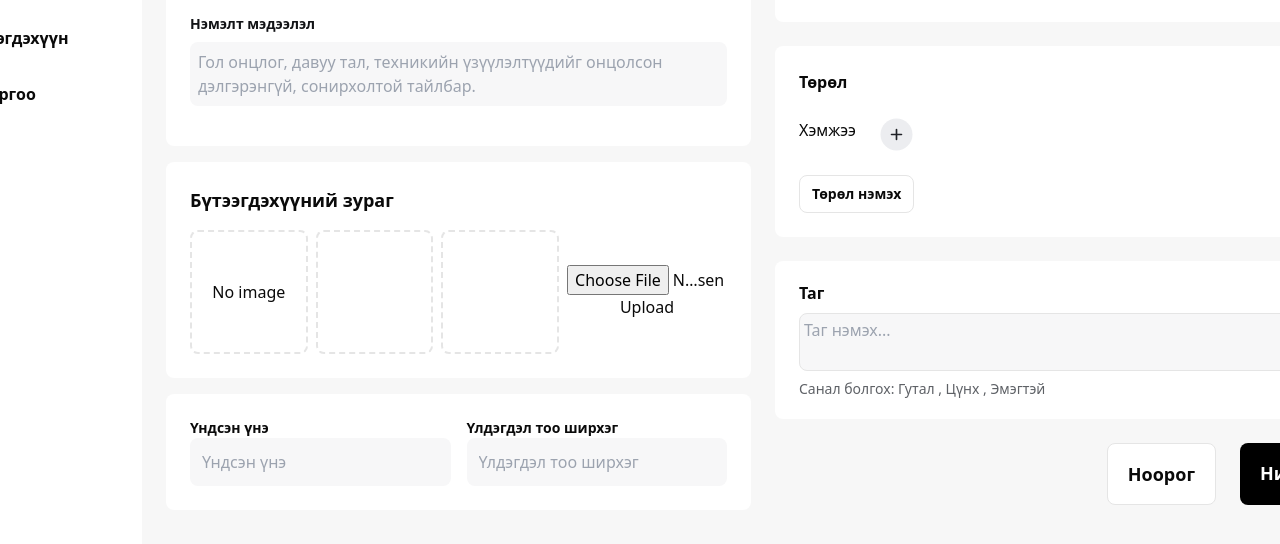
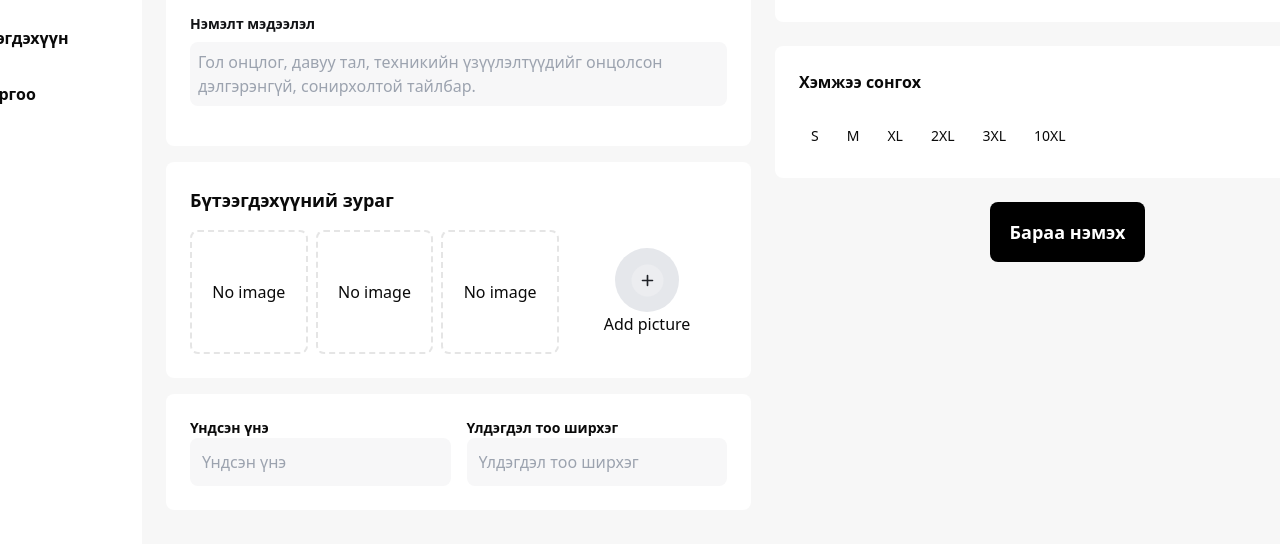
Before and after one commit to Naba0521/nabba-codes, a Next.js app in the folder realecommerce/front/: page /dashboard/buteegdehuun/nemeh in a window 1280 px wide. Shown: the part 234-778 px from the top of the page. Built offline with nearby package versions, Linux system fonts and the light colour scheme; no server answers.

Commit message:
asdasdasdasddas

```diff
--- a/realecommerce/front/package.json
+++ b/realecommerce/front/package.json
@@ -11,6 +11,8 @@
   "dependencies": {
     "@radix-ui/react-icons": "^1.3.0",
     "@radix-ui/react-select": "^2.1.1",
+    "@radix-ui/react-toggle": "^1.1.0",
+    "@radix-ui/react-toggle-group": "^1.1.0",
     "axios": "^1.7.7",
     "class-variance-authority": "^0.7.0",
     "clsx": "^2.1.1",
--- a/realecommerce/front/src/app/dashboard/buteegdehuun/nemeh/page.tsx
+++ b/realecommerce/front/src/app/dashboard/buteegdehuun/nemeh/page.tsx
@@ -10,7 +10,10 @@ import {
 } from "@/components/ui/select";
 import axios from "axios";
 import Image from "next/image";
+import Link from "next/link";
 import { ChangeEvent, useEffect, useState } from "react";
+import { ToggleGroup, ToggleGroupItem } from "@/components/ui/toggle-group";
+
 type addProductType = {
   productName: string;
   description: string;
@@ -18,6 +21,7 @@ type addProductType = {
   quantity: number;
   category: string;
   image: string[];
+  size: string[];
 };
 interface category {
   _id: string;
@@ -30,14 +34,17 @@ export default function home() {
   const [addQuantity, setAddQuantity] = useState<number>(0);
   const [category, setCategory] = useState<category[] | null>([]);
   const [selectedCategory, setSelectedCategory] = useState<string>("");
+  const [selectedSizes, setSelectedSizes] = useState<string[]>([]);
 
   const [loading, setLoading] = useState(false);
   const [uploadedUrl, setUploadedUrl] = useState<string[]>([]);
   const [image, setImage] = useState<File | null>(null);
+  const [isUploaded, setIsUploaded] = useState(false); // Track if the upload is done
 
   const handleChangeFile = (e: ChangeEvent<HTMLInputElement>) => {
     const files = e.currentTarget.files;
     if (files) setImage(files[0]);
+    setIsUploaded(false); // Reset upload status when a new file is selected
   };
 
   const handleUpload = async () => {
@@ -58,6 +65,7 @@ export default function home() {
     console.log(uploadedUrl);
 
     setLoading(false);
+    setIsUploaded(true); // Mark upload as complete
   };
 
   const getCategories = async () => {
@@ -86,7 +94,9 @@ export default function home() {
     <div className="flex-1 flex flex-col gap-8">
       <div className="flex gap-4 items-center p-4 bg-white">
         <div className="">
-          <LeftDirectionArrow />
+          <Link href={`/dashboard/buteegdehuun`}>
+            <LeftDirectionArrow />
+          </Link>
         </div>
         <div>Бүтээгдэхүүн нэмэх</div>
       </div>
@@ -127,20 +137,46 @@ export default function home() {
                   "No image"
                 )}
               </div>
-              <div className="flex-1 border-2 rounded-lg border-dashed h-[124px] relative">
-                {uploadedUrl.length > 1 && (
+              <div className="flex-1 border-2 rounded-lg border-dashed h-[124px] relative flex justify-center items-center">
+                {uploadedUrl.length > 1 ? (
                   <Image alt="Uploaded image" fill src={uploadedUrl[1]} />
+                ) : (
+                  "No image"
                 )}
               </div>
-              <div className="flex-1 border-2 rounded-lg border-dashed h-[124px] relative">
-                {uploadedUrl.length > 2 && (
+              <div className="flex-1 border-2 rounded-lg border-dashed h-[124px] relative flex justify-center items-center">
+                {uploadedUrl.length > 2 ? (
                   <Image alt="Uploaded image" fill src={uploadedUrl[2]} />
+                ) : (
+                  "No image"
                 )}
               </div>
-              {/* <div className="flex-1 flex justify-center items-center">
-                <Plus />
-              </div> */}
-              <div className="flex flex-col w-[160px] justify-center">
+
+              <div className="flex flex-col w-[160px] justify-center items-center">
+                <input
+                  type="file"
+                  className="hidden"
+                  id="fileInput"
+                  multiple // Allow multiple file selection
+                  onChange={handleChangeFile}
+                />
+                <label htmlFor="fileInput" className="cursor-pointer">
+                  <div className="w-16 h-16 flex justify-center items-center bg-gray-200 rounded-full">
+                    <Plus /> {/* Your Plus icon */}
+                  </div>
+                </label>
+                <button onClick={handleUpload}>
+                  {loading
+                    ? "Uploading..."
+                    : isUploaded
+                    ? "Add picture"
+                    : image
+                    ? "Click to Upload"
+                    : "Add picture"}
+                </button>
+              </div>
+
+              {/* <div className="flex flex-col w-[160px] justify-center">
                 <input
                   type="file"
                   placeholder="+"
@@ -149,7 +185,7 @@ export default function home() {
                 <button onClick={handleUpload}>
                   {loading ? "Uploading..." : "Upload"}
                 </button>
-              </div>
+              </div> */}
             </div>
           </div>
           <div className="flex  p-6 gap-4 bg-white rounded-lg">
@@ -199,20 +235,30 @@ export default function home() {
             </div>
           </div>
           <div className="bg-white rounded-lg w-full flex flex-col gap-6 p-6">
-            <div className="font-semibold">Төрөл</div>
+            <div className="font-semibold">Хэмжээ сонгох</div>
             <div className="flex flex-col gap-2">
               <div className="flex gap-6">
-                <div>Хэмжээ</div>
-                <div>
+                <ToggleGroup
+                  onValueChange={(value) => setSelectedSizes(value)}
+                  type="multiple"
+                >
+                  <ToggleGroupItem value="S">S</ToggleGroupItem>
+                  <ToggleGroupItem value="M">M</ToggleGroupItem>
+                  <ToggleGroupItem value="XL">XL</ToggleGroupItem>
+                  <ToggleGroupItem value="2XL">2XL</ToggleGroupItem>
+                  <ToggleGroupItem value="3XL">3XL</ToggleGroupItem>
+                  <ToggleGroupItem value="10XL">10XL</ToggleGroupItem>
+                </ToggleGroup>
+                {/* <div>
                   <Plus />
-                </div>
+                </div> */}
               </div>
             </div>
-            <div className="border rounded-lg text-sm font-semibold w-fit py-2 px-3">
+            {/* <div className="border rounded-lg text-sm font-semibold w-fit py-2 px-3">
               Төрөл нэмэх
-            </div>
+            </div> */}
           </div>
-          <div className="bg-white rounded-lg w-full flex flex-col gap-2 px-6 py-5">
+          {/* <div className="bg-white rounded-lg w-full flex flex-col gap-2 px-6 py-5">
             <div className="font-semibold">Таг</div>
             <textarea
               placeholder="Таг нэмэх..."
@@ -221,12 +267,12 @@ export default function home() {
             <div className="text-sm text-[#5E6166]">
               Санал болгох: Гутал , Цүнх , Эмэгтэй{" "}
             </div>
-          </div>
-          <div className="w-full flex justify-end">
+          </div> */}
+          <div className="w-full flex justify-center">
             <div className="flex gap-6">
-              <div className="border bg-white font-semibold rounded-lg w-fit px-5 py-4 text-lg">
+              {/* <div className="border bg-white font-semibold rounded-lg w-fit px-5 py-4 text-lg">
                 Ноорог
-              </div>
+              </div> */}
               <div
                 onClick={() => {
                   createProduct({
@@ -236,11 +282,12 @@ export default function home() {
                     quantity: addQuantity,
                     category: selectedCategory,
                     image: uploadedUrl,
+                    size: selectedSizes,
                   });
                 }}
                 className="bg-black text-white font-semibold cursor-pointer rounded-lg w-fit px-5 py-4 text-lg"
               >
-                Нийтлэх
+                Бараа нэмэх
               </div>
             </div>
           </div>
--- /dev/null
+++ b/realecommerce/front/src/components/ui/toggle-group.tsx
@@ -0,0 +1,61 @@
+"use client"
+
+import * as React from "react"
+import * as ToggleGroupPrimitive from "@radix-ui/react-toggle-group"
+import { type VariantProps } from "class-variance-authority"
+
+import { cn } from "@/lib/utils"
+import { toggleVariants } from "@/components/ui/toggle"
+
+const ToggleGroupContext = React.createContext<
+  VariantProps<typeof toggleVariants>
+>({
+  size: "default",
+  variant: "default",
+})
+
+const ToggleGroup = React.forwardRef<
+  React.ElementRef<typeof ToggleGroupPrimitive.Root>,
+  React.ComponentPropsWithoutRef<typeof ToggleGroupPrimitive.Root> &
+    VariantProps<typeof toggleVariants>
+>(({ className, variant, size, children, ...props }, ref) => (
+  <ToggleGroupPrimitive.Root
+    ref={ref}
+    className={cn("flex items-center justify-center gap-1", className)}
+    {...props}
+  >
+    <ToggleGroupContext.Provider value={{ variant, size }}>
+      {children}
+    </ToggleGroupContext.Provider>
+  </ToggleGroupPrimitive.Root>
+))
+
+ToggleGroup.displayName = ToggleGroupPrimitive.Root.displayName
+
+const ToggleGroupItem = React.forwardRef<
+  React.ElementRef<typeof ToggleGroupPrimitive.Item>,
+  React.ComponentPropsWithoutRef<typeof ToggleGroupPrimitive.Item> &
+    VariantProps<typeof toggleVariants>
+>(({ className, children, variant, size, ...props }, ref) => {
+  const context = React.useContext(ToggleGroupContext)
+
+  return (
+    <ToggleGroupPrimitive.Item
+      ref={ref}
+      className={cn(
+        toggleVariants({
+          variant: context.variant || variant,
+          size: context.size || size,
+        }),
+        className
+      )}
+      {...props}
+    >
+      {children}
+    </ToggleGroupPrimitive.Item>
+  )
+})
+
+ToggleGroupItem.displayName = ToggleGroupPrimitive.Item.displayName
+
+export { ToggleGroup, ToggleGroupItem }
--- /dev/null
+++ b/realecommerce/front/src/components/ui/toggle.tsx
@@ -0,0 +1,45 @@
+"use client"
+
+import * as React from "react"
+import * as TogglePrimitive from "@radix-ui/react-toggle"
+import { cva, type VariantProps } from "class-variance-authority"
+
+import { cn } from "@/lib/utils"
+
+const toggleVariants = cva(
+  "inline-flex items-center justify-center rounded-md text-sm font-medium transition-colors hover:bg-muted hover:text-muted-foreground focus-visible:outline-none focus-visible:ring-1 focus-visible:ring-ring disabled:pointer-events-none disabled:opacity-50 data-[state=on]:bg-accent data-[state=on]:text-accent-foreground",
+  {
+    variants: {
+      variant: {
+        default: "bg-transparent",
+        outline:
+          "border border-input bg-transparent shadow-sm hover:bg-accent hover:text-accent-foreground",
+      },
+      size: {
+        default: "h-9 px-3",
+        sm: "h-8 px-2",
+        lg: "h-10 px-3",
+      },
+    },
+    defaultVariants: {
+      variant: "default",
+      size: "default",
+    },
+  }
+)
+
+const Toggle = React.forwardRef<
+  React.ElementRef<typeof TogglePrimitive.Root>,
+  React.ComponentPropsWithoutRef<typeof TogglePrimitive.Root> &
+    VariantProps<typeof toggleVariants>
+>(({ className, variant, size, ...props }, ref) => (
+  <TogglePrimitive.Root
+    ref={ref}
+    className={cn(toggleVariants({ variant, size, className }))}
+    {...props}
+  />
+))
+
+Toggle.displayName = TogglePrimitive.Root.displayName
+
+export { Toggle, toggleVariants }
```
Also changed, not shown: 1 other file (tests, documents, lock files or other folders).
